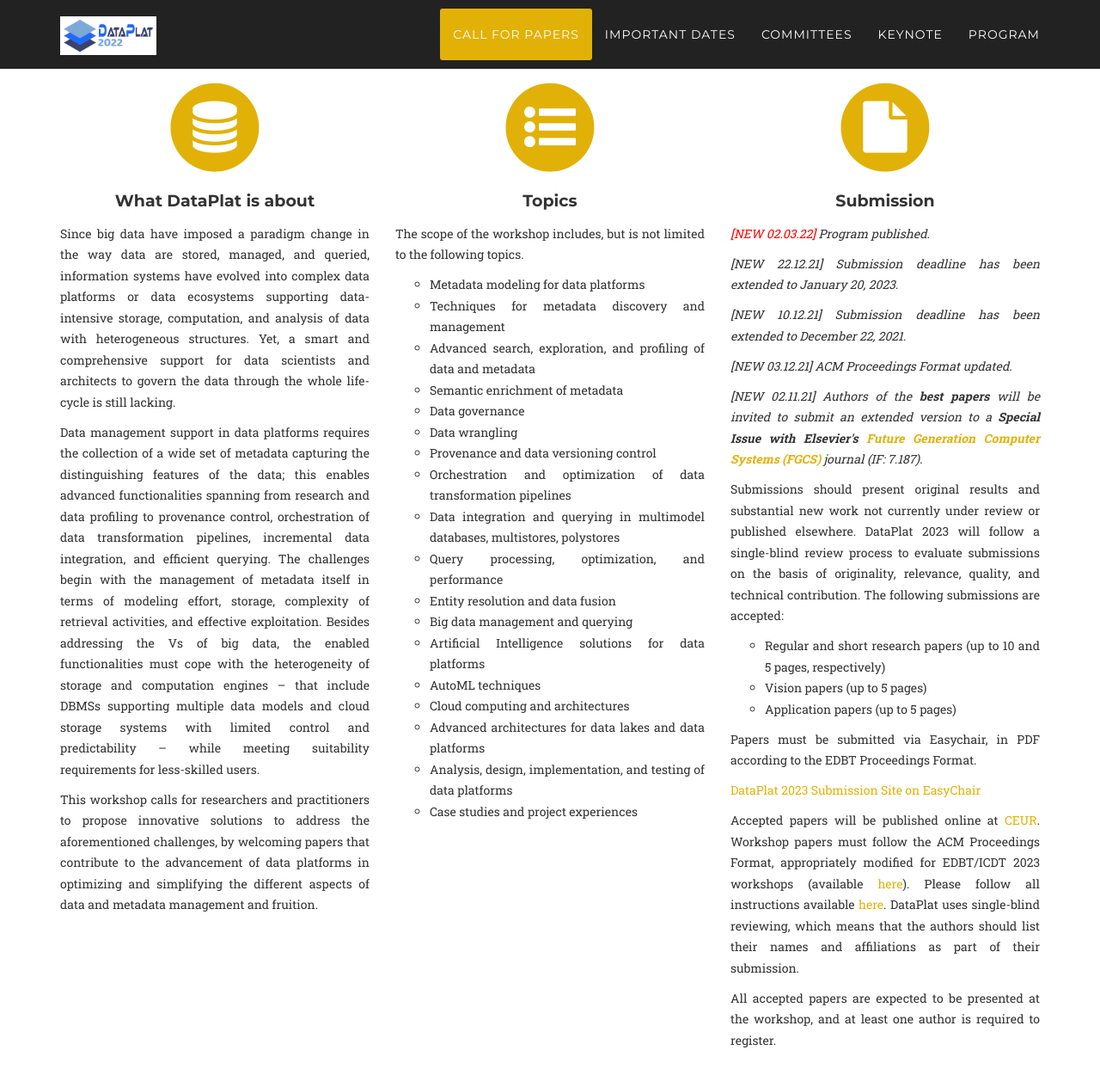
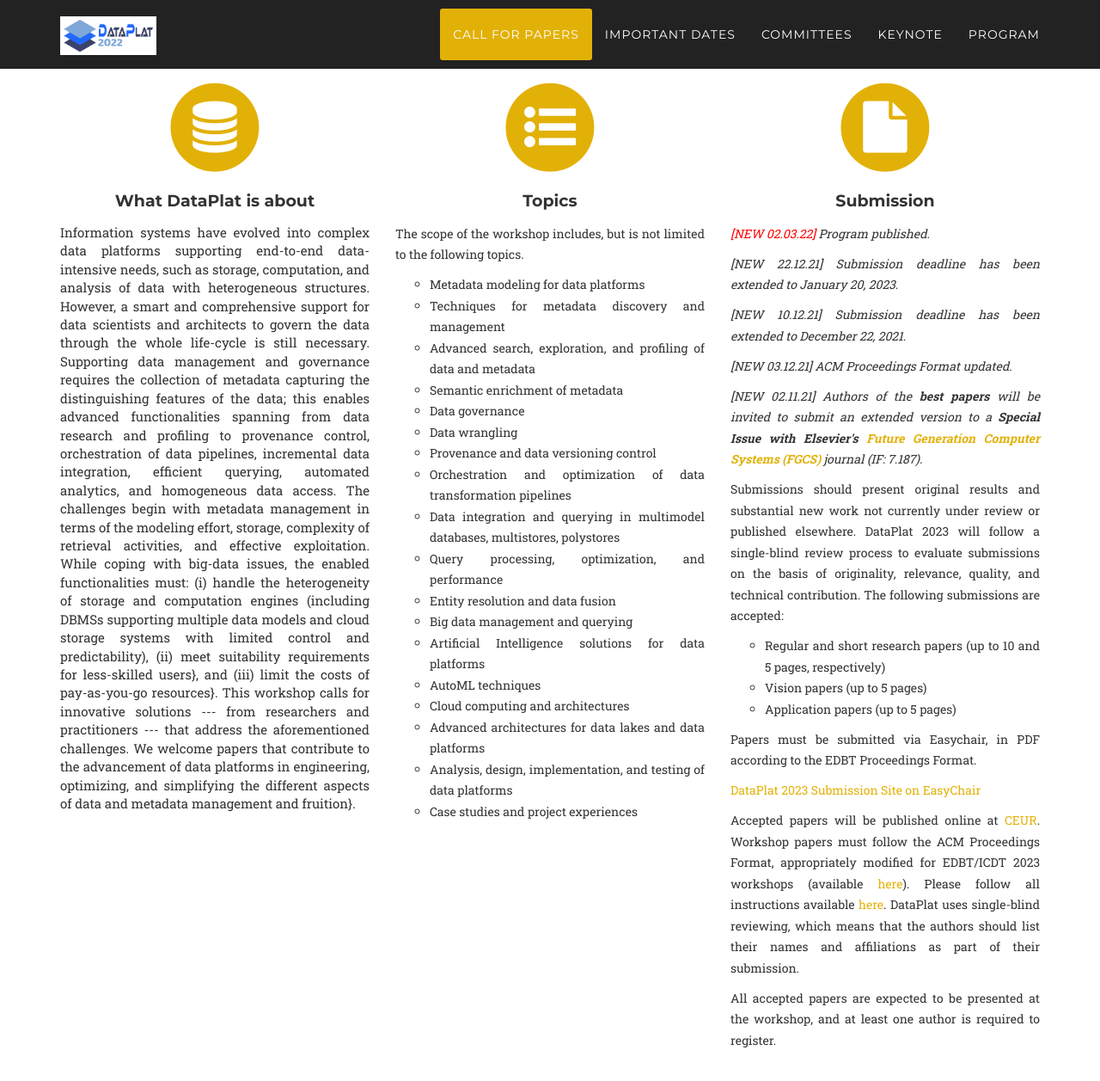
Before and after one commit to big-unibo/dataplat2024, a Jekyll site: the page built from index.html, in a window 1280 px wide and 1400 px high, scrolled down 1066 px. Shown: the top 1257 px of the window at 86% size. Built offline with Jekyll 4.4.1, drawn with Linux system fonts in a browser that asks for light colours; some web fonts are replaced; some of the changed text lies outside the part shown.

Commit message:
update the cfp

```diff
--- a/_includes/cfp.html
+++ b/_includes/cfp.html
@@ -9,9 +9,15 @@
                 </span>
                 <h4 class="service-heading">What DataPlat is about</h4>
                 <div class="cfp">
-                    <p>Since big data have imposed a paradigm change in the way data are stored, managed, and queried, information systems have evolved into complex data platforms or data ecosystems supporting data-intensive storage, computation, and analysis of data with heterogeneous structures. Yet, a smart and comprehensive support for data scientists and architects to govern the data through the whole life-cycle is still lacking.</p>
-                    <p>Data management support in data platforms requires the collection of a wide set of metadata capturing the distinguishing features of the data; this enables advanced functionalities spanning from research and data profiling to provenance control, orchestration of data transformation pipelines, incremental data integration, and efficient querying. The challenges begin with the management of metadata itself in terms of modeling effort, storage, complexity of retrieval activities, and effective exploitation. Besides addressing the Vs of big data, the enabled functionalities must cope with the heterogeneity of storage and computation engines – that include DBMSs supporting multiple data models and cloud storage systems with limited control and predictability – while meeting suitability requirements for less-skilled users.</p>
-                    <p>This workshop calls for researchers and practitioners to propose innovative solutions to address the aforementioned challenges, by welcoming papers that contribute to the advancement of data platforms in optimizing and simplifying the different aspects of data and metadata management and fruition.</p>
+                    Information systems have evolved into complex data platforms supporting end-to-end data-intensive needs, such as storage, computation, and analysis of data with heterogeneous structures.
+                    However, a smart and comprehensive support for data scientists and architects to govern the data through the whole life-cycle is still necessary.
+
+                    Supporting data management and governance requires the collection of metadata capturing the distinguishing features of the data; this enables advanced functionalities spanning from data research and profiling to provenance control, orchestration of data pipelines, incremental data integration, efficient querying, automated analytics, and homogeneous data access.
+                    The challenges begin with metadata management in terms of the modeling effort, storage, complexity of retrieval activities, and effective exploitation.
+                    While coping with big-data issues, the enabled functionalities must: (i) handle the heterogeneity of storage and computation engines (including DBMSs supporting multiple data models and cloud storage systems with limited control and predictability), (ii) meet suitability requirements for less-skilled users}, and (iii) limit the costs of pay-as-you-go resources}.
+
+                    This workshop calls for innovative solutions --- from researchers and practitioners --- that address the aforementioned challenges.
+                    We welcome papers that contribute to the advancement of data platforms in engineering, optimizing, and simplifying the different aspects of data and metadata management and fruition}.
                 </div>
             </div>
             <div class="col-md-4">
--- a/_includes/keynote.html
+++ b/_includes/keynote.html
@@ -4,52 +4,50 @@
             <div class="col-lg-12 text-center">
                 <h2 class="section-heading">Keynote speaker</h2>
                 <!--<h3 class="section-subheading text-muted">What is DATAPLAT about</h3>-->
-
-                <div class="row">
-                    <div class="col-sm-4"></div>
-                    <div class="col-sm-4">
-                        <div class="team-member">
-                            <img src="img/team/AA2.jpg" class="img-responsive img-circle" alt="">
-                            <h4>Alberto Abelló</h4>
-                            <p class="text-muted">FIB - Universitat Politècnica de Catalunya</p>
-                            <ul class="list-inline social-buttons">
-                                <li>
-                                    <a href="https://www.essi.upc.edu/dtim/people/alberto">
-                                        <i class="fa fa-university"></i>
-                                    </a>
-                                </li>
-                                <li>
-                                    <a href="mailto:aabelloessi.upc.edu">
-                                        <i class="fa fa-at"></i>
-                                    </a>
-                                </li>
-                                <li>
-                                    <a href="https://www.linkedin.com/in/alberto-abello-7a6a97b4/?originalSubdomain=es">
-                                        <i class="fa fa-linkedin"></i>
-                                    </a>
-                                </li>
-
-                            </ul>
-                        </div>
-                    </div>
-                </div>
-
-                <h3 class="section-subheading text-muted">Big DataBase Management System</h3>
-                <div class="row">
-                    <div class="col-sm-2"></div>
-                    <div class="col-sm-8">
-                        <p class="text-muted">A Big Data system is a tiny fraction of analytical code surrounded by a lot of "plumbing" devoted to manage the generated
-                            models and the associated data. Hence, we can consider that plumbing to be mimicking a DBMS, which is indeed a complex
-                            system that actually has to serve different purposes and hence provide multiple and independent functionalities. Thus, it
-                            can neither be studied nor built monolithically as an atomic unit. Oppositely, there are different software inter-dependent
-                            components that interact in different ways to achieve the global purpose. Similarly to DBMS, in a Big Data system, we have
-                            to understand among other issues how our system is going to collect data; how these are going to be used; where they are
-                            going to be stored; how they are going to be related to the corresponding metadata; if we are going to use any kind of master
-                            data, where these will come from and how they will be integrated; how are the data going to be processed; how replicas are
-                            going to be managed and their consistency guaranteed; etc. In this talk, I will discuss the difficulties to build such
-                            system, paying special attention to how metadata can help storage and processing.</p>
-                    </div>
-                </div>
+                TBD
+                <!--<div class="row">-->
+                <!--    <div class="col-sm-4"></div>-->
+                <!--    <div class="col-sm-4">-->
+                <!--        <div class="team-member">-->
+                <!--            <img src="img/team/AA2.jpg" class="img-responsive img-circle" alt="">-->
+                <!--            <h4>Alberto Abelló</h4>-->
+                <!--            <p class="text-muted">FIB - Universitat Politècnica de Catalunya</p>-->
+                <!--            <ul class="list-inline social-buttons">-->
+                <!--                <li>-->
+                <!--                    <a href="https://www.essi.upc.edu/dtim/people/alberto">-->
+                <!--                        <i class="fa fa-university"></i>-->
+                <!--                    </a>-->
+                <!--                </li>-->
+                <!--                <li>-->
+                <!--                    <a href="mailto:aabelloessi.upc.edu">-->
+                <!--                        <i class="fa fa-at"></i>-->
+                <!--                    </a>-->
+                <!--                </li>-->
+                <!--                <li>-->
+                <!--                    <a href="https://www.linkedin.com/in/alberto-abello-7a6a97b4/?originalSubdomain=es">-->
+                <!--                        <i class="fa fa-linkedin"></i>-->
+                <!--                    </a>-->
+                <!--                </li>-->
+                <!--            </ul>-->
+                <!--        </div>-->
+                <!--    </div>-->
+                <!--</div>-->
+                <!--<h3 class="section-subheading text-muted">Big DataBase Management System</h3>-->
+                <!--<div class="row">-->
+                <!--    <div class="col-sm-2"></div>-->
+                <!--    <div class="col-sm-8">-->
+                <!--        <p class="text-muted">A Big Data system is a tiny fraction of analytical code surrounded by a lot of "plumbing" devoted to manage the generated-->
+                <!--            models and the associated data. Hence, we can consider that plumbing to be mimicking a DBMS, which is indeed a complex-->
+                <!--            system that actually has to serve different purposes and hence provide multiple and independent functionalities. Thus, it-->
+                <!--            can neither be studied nor built monolithically as an atomic unit. Oppositely, there are different software inter-dependent-->
+                <!--            components that interact in different ways to achieve the global purpose. Similarly to DBMS, in a Big Data system, we have-->
+                <!--            to understand among other issues how our system is going to collect data; how these are going to be used; where they are-->
+                <!--            going to be stored; how they are going to be related to the corresponding metadata; if we are going to use any kind of master-->
+                <!--            data, where these will come from and how they will be integrated; how are the data going to be processed; how replicas are-->
+                <!--            going to be managed and their consistency guaranteed; etc. In this talk, I will discuss the difficulties to build such-->
+                <!--            system, paying special attention to how metadata can help storage and processing.</p>-->
+                <!--    </div>-->
+                <!--</div>-->
             </div>
         </div>
     </div>
```
